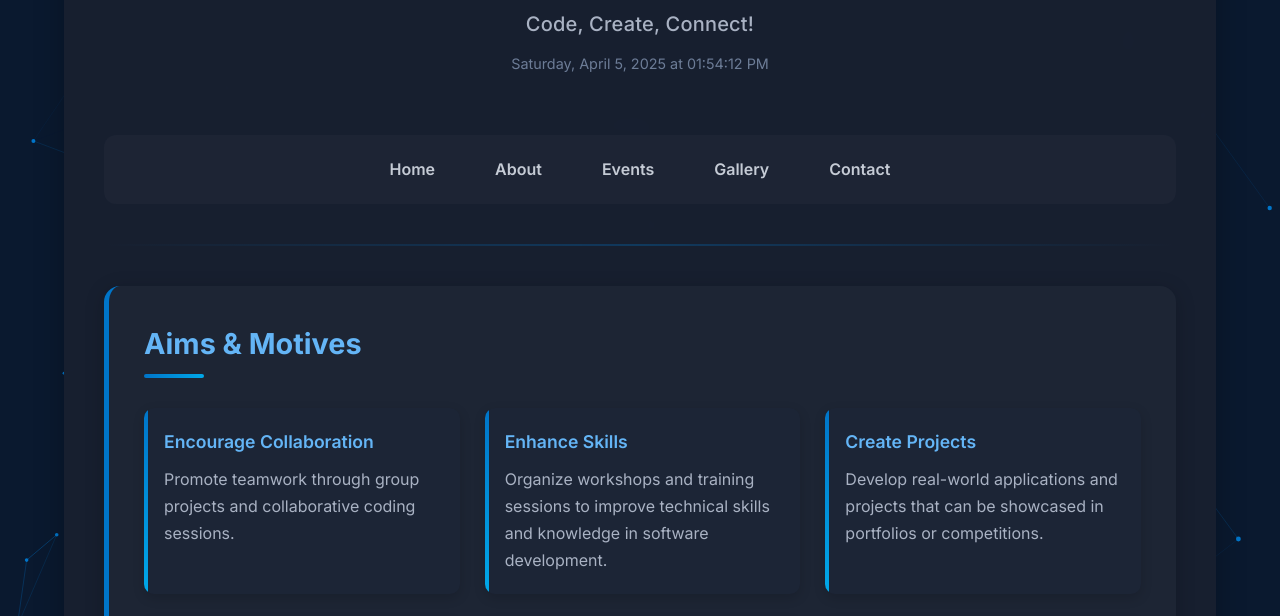
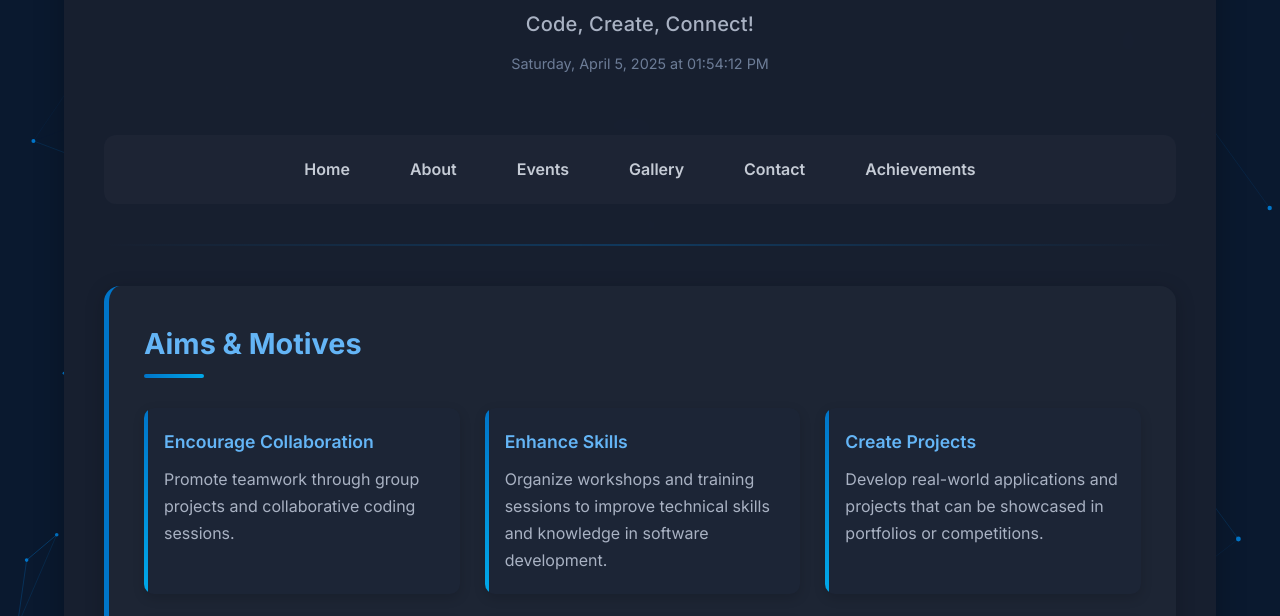
Before and after one commit to nst-sdc/DevClub-Site, a plain HTML site: page about.html in a window 1280 px wide. Shown: the part 169-785 px from the top of the page. Drawn offline with Linux system fonts and the light colour scheme.

Commit message:
Added missing nav links in nav bar

```diff
--- a/about.html
+++ b/about.html
@@ -36,6 +36,7 @@
                 <div class="nav-item">
                     <a href="/contact.html">Contact</a>
                 </div>
+                <div class="nav-item"><a href="/achievements.html">Achievements</a></div>
             </div>
         </div>
 
```
Also changed, not shown: events.html (+1 -0 lines), gallery.html (+1 -0 lines).
